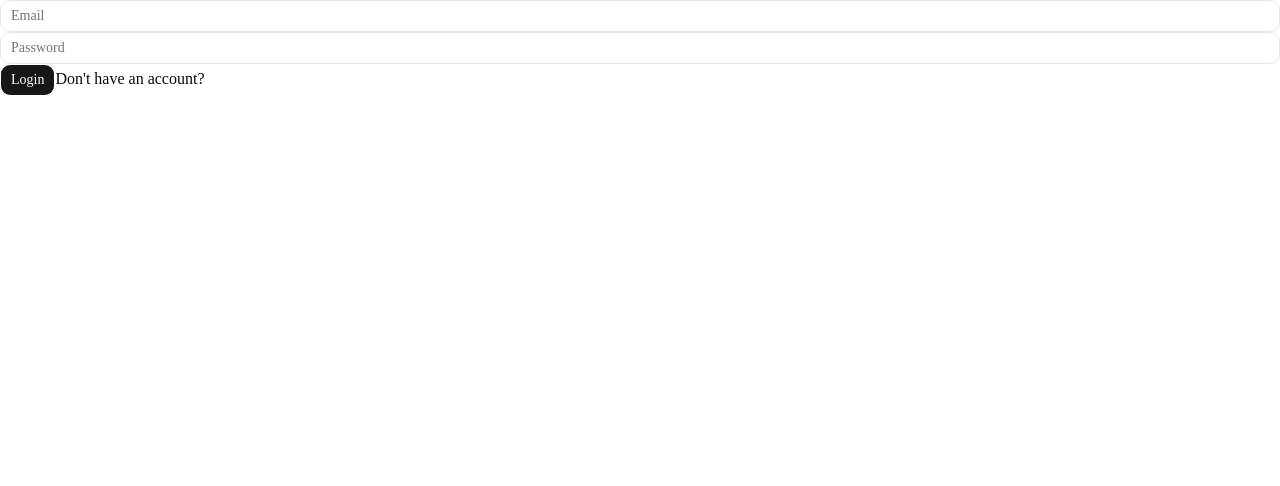
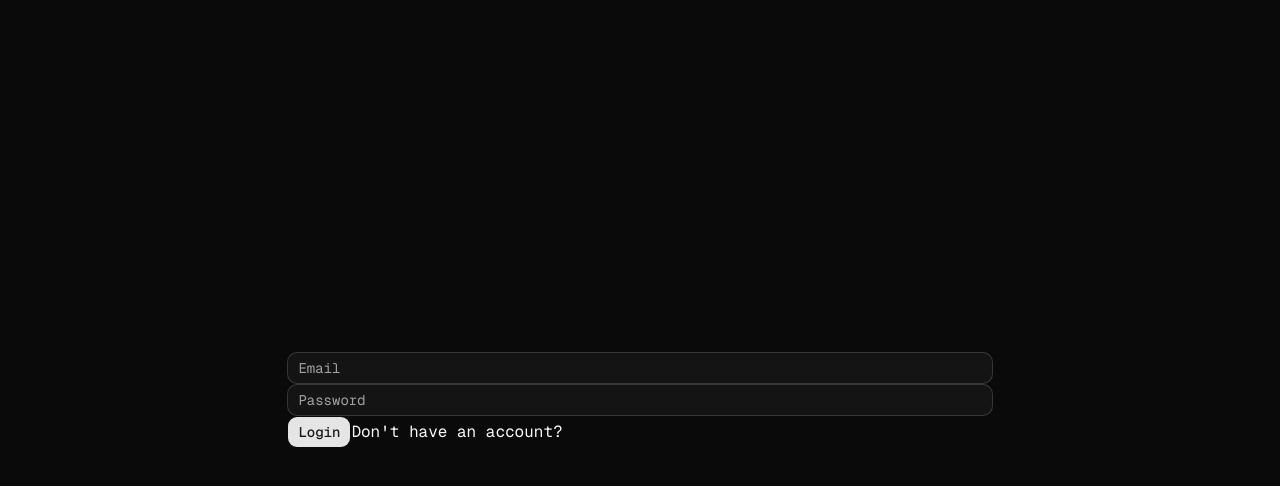
Before and after one commit to PhakanunK/Indie-Game-Dev-Planner, a Next.js app in the folder frontend/: page /login in a window 1280 px wide. Shown: the top 486 px of the page. Built offline with nearby package versions, Linux system fonts and the light colour scheme; no server answers.

Commit message:
Add navbar, dark mode, and auth layout
Add Navbar with logout, enable dark mode, mono font, centered auth layout

```diff
--- /dev/null
+++ b/frontend/app/(auth)/layout.tsx
@@ -0,0 +1,9 @@
+import React from "react"
+
+export default function AuthLayout({children}: {children: React.ReactNode}) {
+    return (
+        <main className="min-h-screen flex items-center justify-center">
+            {children}
+        </main>
+    )
+}
--- a/frontend/app/dashboard/page.tsx
+++ b/frontend/app/dashboard/page.tsx
@@ -6,13 +6,12 @@ import { Dialog, DialogContent, DialogHeader, DialogTitle, DialogTrigger } from
 import { Input } from "@/components/ui/input"
 import { useAuth } from "@/contexts/auth"
 import { useDashboard } from "@/hooks/use-dashboard"
-import { Project } from "@/lib/models/project.model"
 import Link from "next/link"
 import { useRouter } from "next/navigation"
-import { useEffect, useState } from "react"
+import { useEffect} from "react"
 
 export default function Dashboard() {
-    const {token, logout, isLoading} = useAuth()
+    const {token, isLoading} = useAuth()
     const router = useRouter()
     const {projects, form, onSubmit} = useDashboard()
     useEffect(() => {
@@ -25,8 +24,7 @@ export default function Dashboard() {
     }
 
     return (
-        <div>
-            <Button onClick={() => {logout(); router.replace("/login")}}>Logout</Button>
+        <div className="p-6">
             {projects.map((project) => (
                 <div key={project.id}>
                     <Link href={`/projects/${project.id}`}>
--- a/frontend/app/globals.css
+++ b/frontend/app/globals.css
@@ -125,6 +125,6 @@
     @apply bg-background text-foreground;
   }
   html {
-    @apply font-sans;
+    @apply font-mono;
   }
 }
--- a/frontend/app/layout.tsx
+++ b/frontend/app/layout.tsx
@@ -3,6 +3,7 @@ import { Geist, Geist_Mono } from "next/font/google";
 import "./globals.css";
 import { AuthProvider } from "@/contexts/auth";
 import { SocketProvider } from "@/contexts/socket";
+import Navbar from "@/components/navbar";
 
 const geistSans = Geist({
   variable: "--font-geist-sans",
@@ -27,12 +28,13 @@ export default function RootLayout({
   return (
     <html
       lang="en"
-      className={`${geistSans.variable} ${geistMono.variable} h-full antialiased`}
+      className={`${geistSans.variable} ${geistMono.variable} h-full antialiased dark`}
     >
       <body className="min-h-full flex flex-col">
         <AuthProvider>
           <SocketProvider>
-            {children}
+            <Navbar/>
+              {children}
           </SocketProvider>
         </AuthProvider>
       </body>
--- a/frontend/app/projects/[id]/page.tsx
+++ b/frontend/app/projects/[id]/page.tsx
@@ -23,7 +23,7 @@ export default function Project() {
     }
 
     return (
-        <div>
+        <div className="p-6">
             <Tabs defaultValue="tasks">
                 <TabsList>
                     <TabsTrigger value="tasks">Tasks</TabsTrigger>
--- /dev/null
+++ b/frontend/components/navbar.tsx
@@ -0,0 +1,28 @@
+"use client"
+
+import { useAuth } from "@/contexts/auth"
+import { useRouter } from "next/navigation"
+import { Button } from "./ui/button"
+
+export default function Navbar() {
+    const {user, logout} = useAuth()
+    const router = useRouter()
+    if (!user){
+        return null
+    }
+    const handleLogout = () => {
+        logout()
+        router.push("/login")
+    }
+    return (
+        <nav className="h-14 border-b border-border flex items-center justify-between px-6 shrink-0">
+            <span className="font-bold tracking-widest text-sm uppercase">
+                Indie Game Dev Planner
+            </span>
+            <div className="flex items-center gap-4">
+                <span className="text-sm text-muted-foreground">{user.username}</span>
+                <Button variant="ghost" size="sm" onClick={handleLogout}>Logout</Button>
+            </div>
+        </nav>
+    )
+}
```
